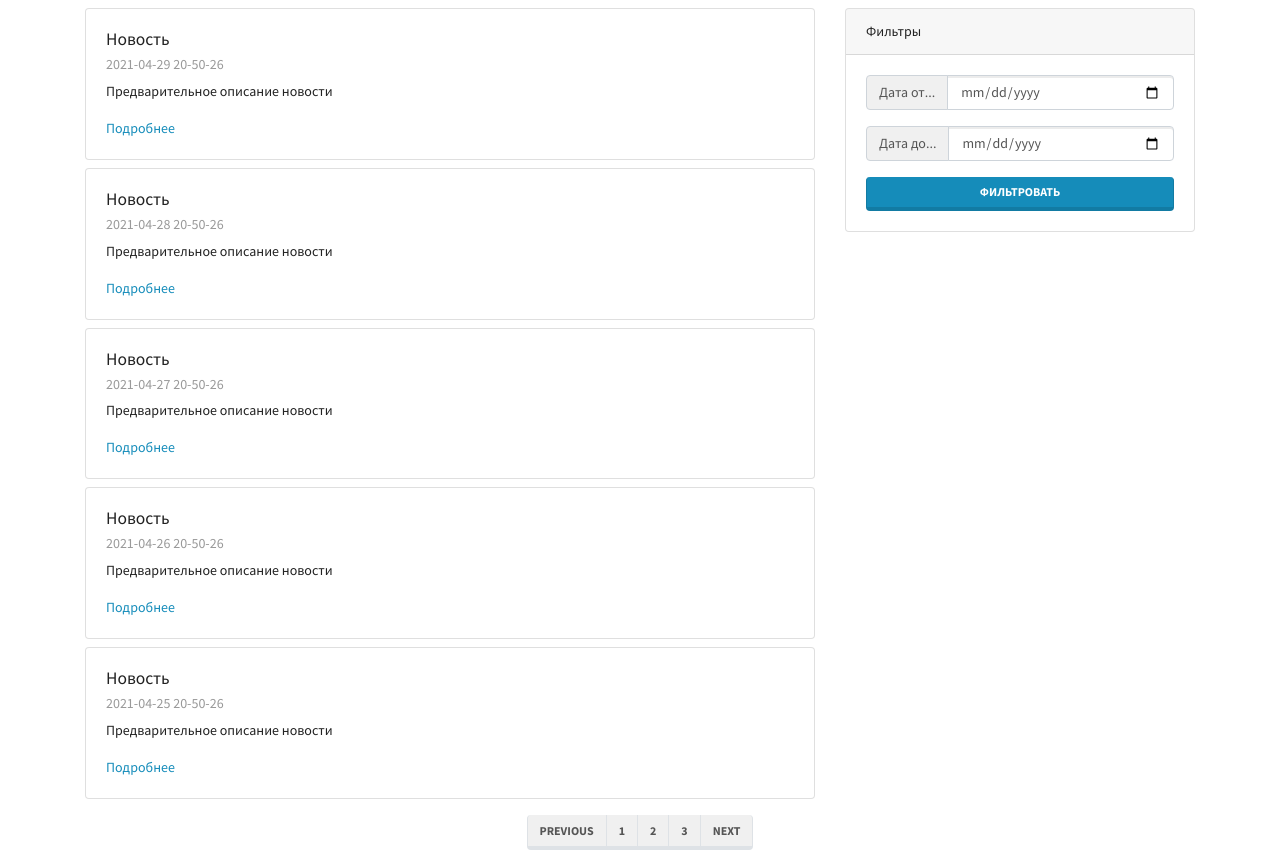
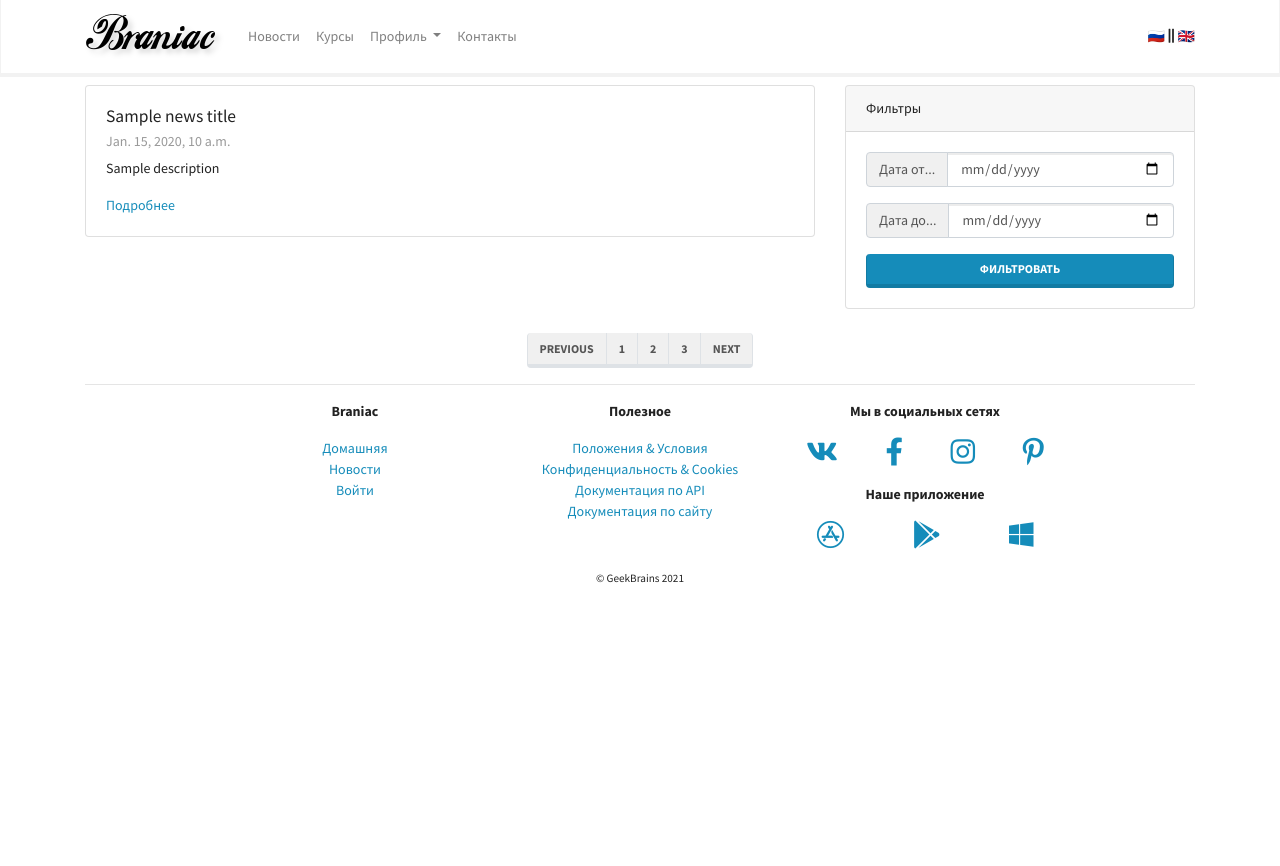
Before and after one commit to Liuba-K/Django_Framework, a Django app: template mainapp/templates/mainapp/news.html in a window 1280 px wide. After the commit the page ends 583 px from the top, so only its background shows below. Run offline with Django 4.2, Linux system fonts and the light colour scheme; the template is opened without the code that fills it: most values are stand-ins (such as "Sample title", 1, 10 or a date in 2020); some libraries are stand-ins or nearby versions.

Commit message:
create cards

```diff
--- a/mainapp/templates/mainapp/base.html
+++ b/mainapp/templates/mainapp/base.html
@@ -43,8 +43,6 @@
     <!-- FontAwesome -->
     <script src='{% static "js/fontawesome.all.min.js" %}'></script>
 
-
-
 </body>
 
 </html>
--- a/mainapp/templates/mainapp/components/top_nav_panel.html
+++ b/mainapp/templates/mainapp/components/top_nav_panel.html
@@ -12,10 +12,12 @@
 
             <div class="collapse navbar-collapse" id="navbarSupportedContent">
                 <ul class="navbar-nav mr-auto">
-                    <li class="nav-item ">
+                    <li class="nav-item {% if request.path == 'mainapp:news' %}
+                        active{% endif %}">
                         <a class="nav-link" href="{% url 'mainapp:news' %}">Новости</a>
                     </li>
-                    <li class="nav-item ">
+                    <li class="nav-item {% if request.path == 'mainapp:courses' %}
+                        active{% endif %}">
                         <a class="nav-link" href="{% url 'mainapp:courses' %}">Курсы</a>
                     </li>
                     <li class="nav-item dropdown">
@@ -40,4 +42,4 @@
                 <span><a href="#">🇷🇺</a> <i class="fas fa-grip-lines-vertical"></i> <a href="#">🇬🇧</a></span>
             </div>
         </div>
-    </nav>
+</nav>
--- a/mainapp/templates/mainapp/contacts.html
+++ b/mainapp/templates/mainapp/contacts.html
@@ -1,6 +1,7 @@
 {% extends 'mainapp/base.html' %}
 
 {% block content %}
+  {% include 'mainapp/components/top_nav_panel.html' %}
 
   <div class="container-md">
 
@@ -113,5 +114,6 @@
     </p>
 
   </div>
+  {% include 'mainapp/components/footer.html' %}
 
 {% endblock content %}
--- a/mainapp/templates/mainapp/courses_list.html
+++ b/mainapp/templates/mainapp/courses_list.html
@@ -1,7 +1,8 @@
 {% extends 'mainapp/base.html' %}
 
 {% block content %}
-
+    {% load static %}
+    {% include 'mainapp/components/top_nav_panel.html' %}
     <div class="container-md">
 
 
@@ -100,4 +101,5 @@
 
     </div>
 
+    {% include 'mainapp/components/footer.html' %}
 {% endblock content %}
--- a/mainapp/templates/mainapp/doc_site.html
+++ b/mainapp/templates/mainapp/doc_site.html
@@ -1,6 +1,7 @@
 {% extends 'mainapp/base.html' %}
 
 {% block content %}
+    {% include 'mainapp/components/top_nav_panel.html' %}
 
     <div class="container-md">
 
@@ -58,5 +59,6 @@
 
 
     </div>
+    {% include 'mainapp/components/footer.html' %}
 
 {% endblock content %}
--- a/mainapp/templates/mainapp/index.html
+++ b/mainapp/templates/mainapp/index.html
@@ -1,9 +1,9 @@
-
 {% extends 'mainapp/base.html' %}
 
 {% block content %}
+    {% load static %}
     {% include 'mainapp/components/top_nav_panel.html' %}
-    {% load static %}
+
     <div class="container-md">
 
 
@@ -131,5 +131,6 @@
 
 
     </div>
+
     {% include 'mainapp/components/footer.html' %}
 {% endblock content %}
--- a/mainapp/templates/mainapp/news.html
+++ b/mainapp/templates/mainapp/news.html
@@ -1,6 +1,7 @@
 {% extends 'mainapp/base.html' %}
 
 {% block content %}
+  {% include 'mainapp/components/top_nav_panel.html' %}
 
   <div class="container-md">
 
@@ -10,51 +11,16 @@
 
       <div class="col-lg-8">
 
+        {% for i in range %}
         <div class="card my-2">
           <div class="card-body">
-            <h5 class="card-title">Новость</h5>
-            <h6 class="card-subtitle mb-2 text-muted">2021-04-29 20-50-26</h6>
-            <p class="card-text">Предварительное описание новости</p>
+            <h5 class="card-title">{{ news_title }}</h5>
+            <h6 class="card-subtitle mb-2 text-muted">{{ news_date }}</h6>
+            <p class="card-text">{{ desсription }}</p>
             <a href="#" class="card-link">Подробнее</a>
           </div>
         </div>
-
-        <div class="card my-2">
-          <div class="card-body">
-            <h5 class="card-title">Новость</h5>
-            <h6 class="card-subtitle mb-2 text-muted">2021-04-28 20-50-26</h6>
-            <p class="card-text">Предварительное описание новости</p>
-            <a href="#" class="card-link">Подробнее</a>
-          </div>
-        </div>
-
-        <div class="card my-2">
-          <div class="card-body">
-            <h5 class="card-title">Новость</h5>
-            <h6 class="card-subtitle mb-2 text-muted">2021-04-27 20-50-26</h6>
-            <p class="card-text">Предварительное описание новости</p>
-            <a href="#" class="card-link">Подробнее</a>
-          </div>
-        </div>
-
-        <div class="card my-2">
-          <div class="card-body">
-            <h5 class="card-title">Новость</h5>
-            <h6 class="card-subtitle mb-2 text-muted">2021-04-26 20-50-26</h6>
-            <p class="card-text">Предварительное описание новости</p>
-            <a href="#" class="card-link">Подробнее</a>
-          </div>
-        </div>
-
-        <div class="card mt-2">
-          <div class="card-body">
-            <h5 class="card-title">Новость</h5>
-            <h6 class="card-subtitle mb-2 text-muted">2021-04-25 20-50-26</h6>
-            <p class="card-text">Предварительное описание новости</p>
-            <a href="#" class="card-link">Подробнее</a>
-          </div>
-        </div>
-
+        {% endfor %}
       </div>
 
       <div class="col-lg-4">
@@ -100,5 +66,5 @@
 
 
   </div>
-
+  {% include 'mainapp/components/footer.html' %}
 {% endblock content %}
```
Also changed, not shown: mainapp/templates/mainapp/login.html (+1 -50 lines), mainapp/views.py (+12 -0 lines).
